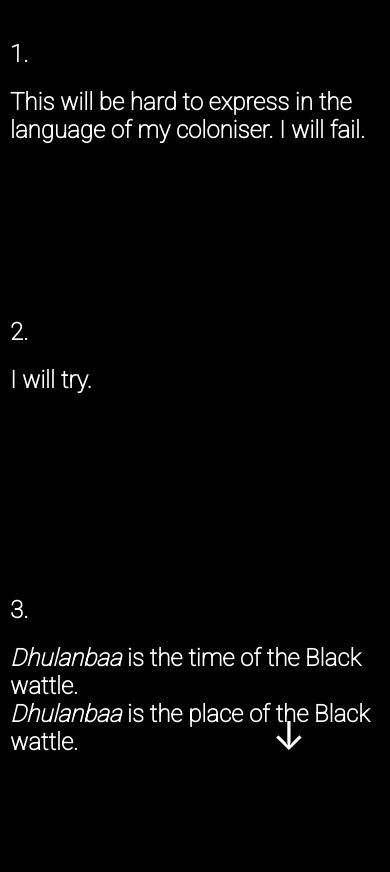
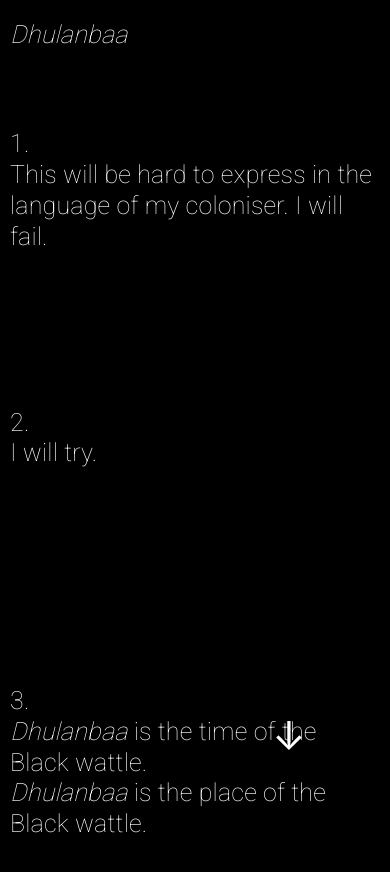
Before and after one commit to alisay/mothers-tongue, a React (Create React App) app: page / in a window 390 px wide. Shown: the top 872 px of the page. Built offline with nearby package versions, Linux system fonts and the light colour scheme.

Commit message:
add material ui for responsive typography

```diff
--- a/package.json
+++ b/package.json
@@ -3,6 +3,9 @@
   "version": "0.1.0",
   "private": true,
   "dependencies": {
+    "@emotion/react": "^11.5.0",
+    "@emotion/styled": "^11.3.0",
+    "@mui/material": "^5.0.6",
     "@testing-library/jest-dom": "^5.11.4",
     "@testing-library/react": "^11.1.0",
     "@testing-library/user-event": "^12.1.10",
--- a/src/InfiniteScroll.js
+++ b/src/InfiniteScroll.js
@@ -1,4 +1,14 @@
 import React, { useEffect, useState, useRef } from 'react';
+import {
+    createTheme,
+    responsiveFontSizes,
+    ThemeProvider,
+  } from '@mui/material/styles';
+  import Typography from '@mui/material/Typography';
+
+  let theme = createTheme();
+  theme = responsiveFontSizes(theme);
+
 
 const divStyle = {
     // color: 'blue',
@@ -11,6 +21,19 @@ const divStyle = {
     background: 'black',
     color: 'white',
 };
+
+const div2Style = {
+    // color: 'blue',
+    height: '10vh',
+    // textAlign: 'center',
+    padding: '5px 10px',
+    // background: '#eee',
+    marginTop: '15px',
+    fontFamily: 'Roboto, sans-serif',
+    background: 'black',
+    color: 'white',
+};
+
 
 
 const containerStyle = {
@@ -93,11 +116,15 @@ const InfiniteScroll = () => {
 
 
     return (<div className="container" style={containerStyle}>
+              <ThemeProvider theme={theme}>
         <div className="post-list">
+            <div style={div2Style}>
+                <Typography variant="h4"><em>Dhulanbaa</em></Typography>
+            </div>
             {
                 postList.list.map((post, index) => {
                     return (<div key={index} className="post" style={divStyle}>
-                        <h2> {post}.<br/></h2><h2>{poem[index % poem.length]}</h2>
+                        <Typography variant="h4"> {post}.<br/></Typography><Typography variant="h4">{poem[index % poem.length]}</Typography>
                     </div>)
                 })
             }
@@ -106,6 +133,7 @@ const InfiniteScroll = () => {
                 <h2>...</h2>
             </div>
         </div>
+        </ThemeProvider>
     </div>)
 }
 
```
Also changed, not shown: 2 other files (tests, documents, lock files or other folders).
